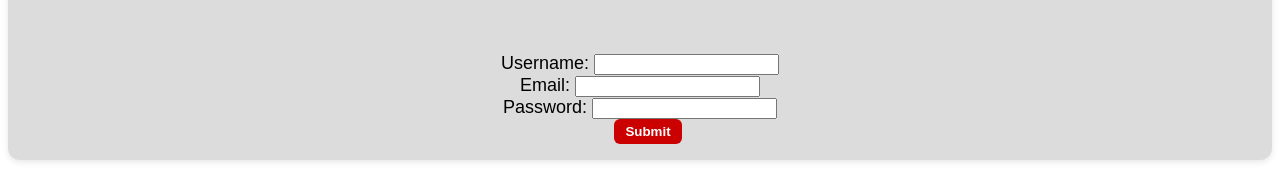
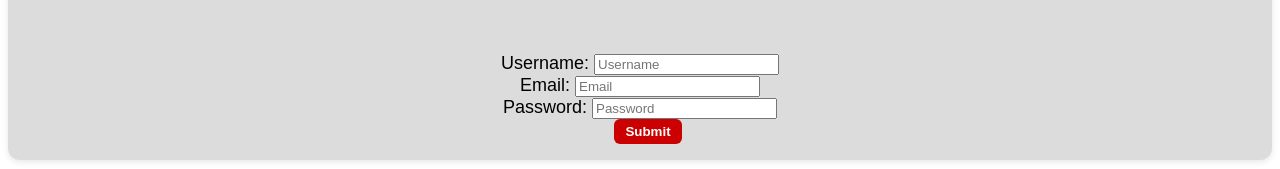
Before and after one commit to BookerGrass/Unit1-Final-BG, a React (Vite) app in the folder Climbing-App/: page /signUp in a window 1280 px wide. Shown: the part 247-416 px from the top of the page. Built offline with nearby package versions, Linux system fonts and the light colour scheme.

Commit message:
added placeholders in SignUpPage

```diff
--- a/Climbing-App/src/Components/SignUpPage.jsx
+++ b/Climbing-App/src/Components/SignUpPage.jsx
@@ -23,6 +23,7 @@ function SignUp() {
           type="text"
           id="username"
           name="username"
+          placeholder="Username"
           value={username}
           onChange={(e) => setUsername(e.target.value)}
           required
@@ -33,6 +34,7 @@ function SignUp() {
           type="email"
           id="email"
           name="email"
+          placeholder="Email"
           value={email}
           onChange={(e) => setEmail(e.target.value)}
           required
@@ -43,6 +45,7 @@ function SignUp() {
           type="password"
           id="password"
           name="password"
+          placeholder="Password"
           value={password}
           onChange={(e) => setPassword(e.target.value)}
           required
```
